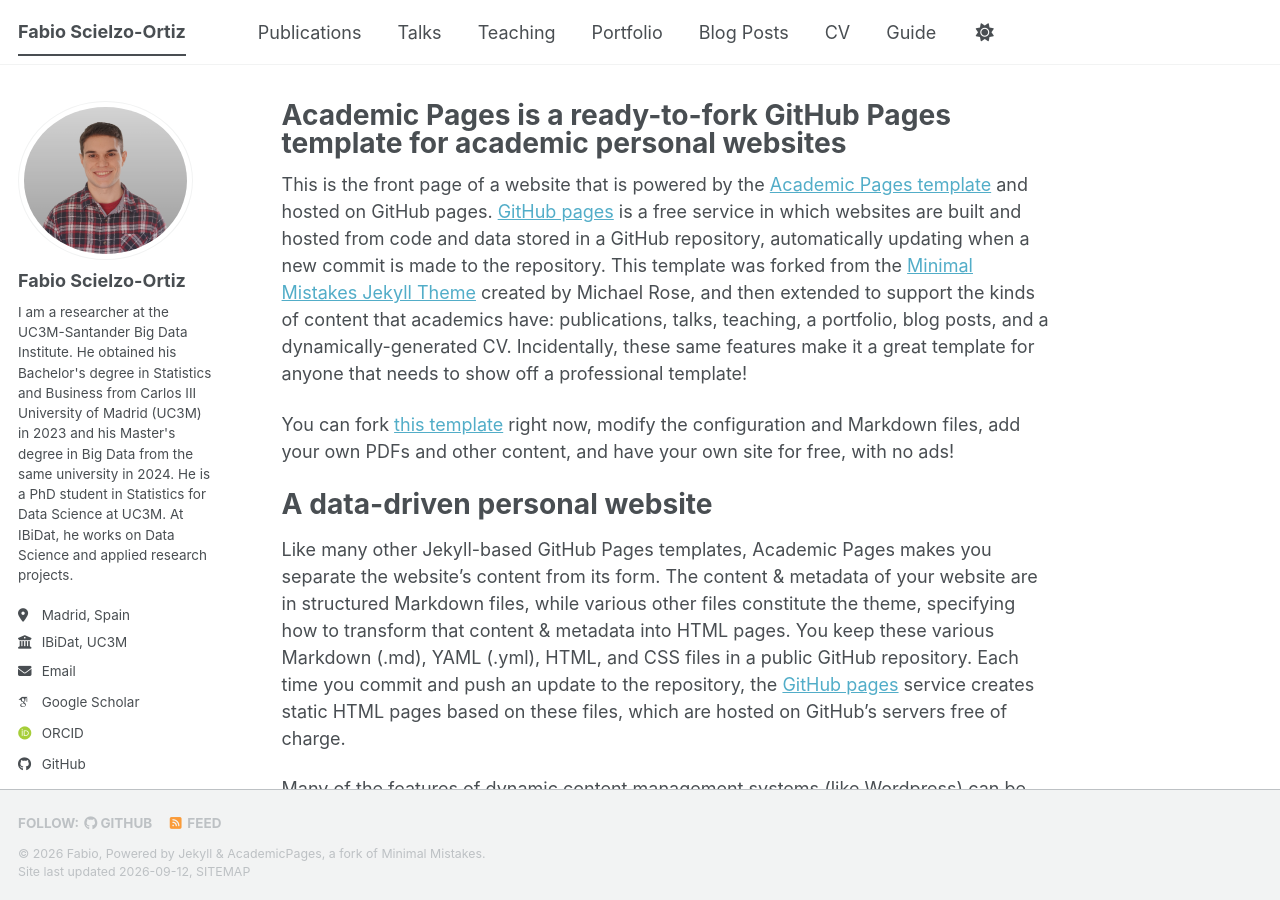
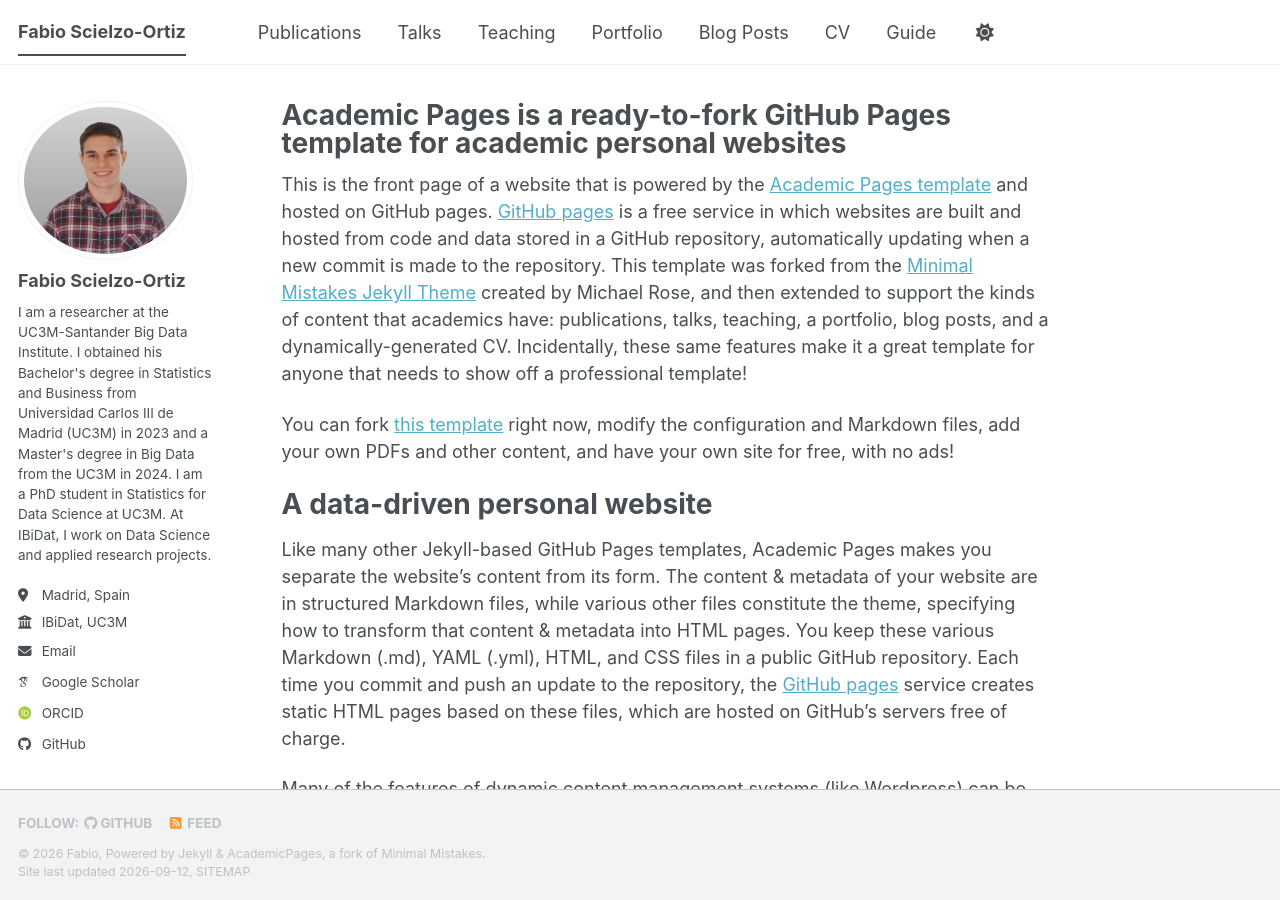
Before and after one commit to FabioScielzoOrtiz/fabioscielzoortiz.github.io, a Jekyll site: the page built from _pages/about.md, in a window 1280 px wide and 900 px high. Built offline with Jekyll 4.4.1, drawn with Linux system fonts in a browser that asks for light colours; some web fonts are replaced; a script bundle is joined from its source files by our own code; library files that are not in the unit come from our copies.

Commit message:
Update author bio for clarity and grammatical accuracy in configuration

```diff
--- a/_config.yml
+++ b/_config.yml
@@ -26,7 +26,7 @@
   avatar           : "profile.png"
   name             : "Fabio Scielzo-Ortiz"
   pronouns         : # example: "she/her"
-  bio              : "I am a researcher at the UC3M-Santander Big Data Institute. He obtained his Bachelor's degree in Statistics and Business from Carlos III University of Madrid (UC3M) in 2023 and his Master's degree in Big Data from the same university in 2024. He is a PhD student in Statistics for Data Science at UC3M. At IBiDat, he works on Data Science and applied research projects."
+  bio              : "I am a researcher at the UC3M-Santander Big Data Institute. I obtained his Bachelor's degree in Statistics and Business from Universidad Carlos III de Madrid (UC3M) in 2023 and a Master's degree in Big Data from the UC3M in 2024. I am a PhD student in Statistics for Data Science at UC3M. At IBiDat, I work on Data Science and applied research projects."
   location         : "Madrid, Spain"
   employer         : "IBiDat, UC3M"
   uri              : # URL
```
